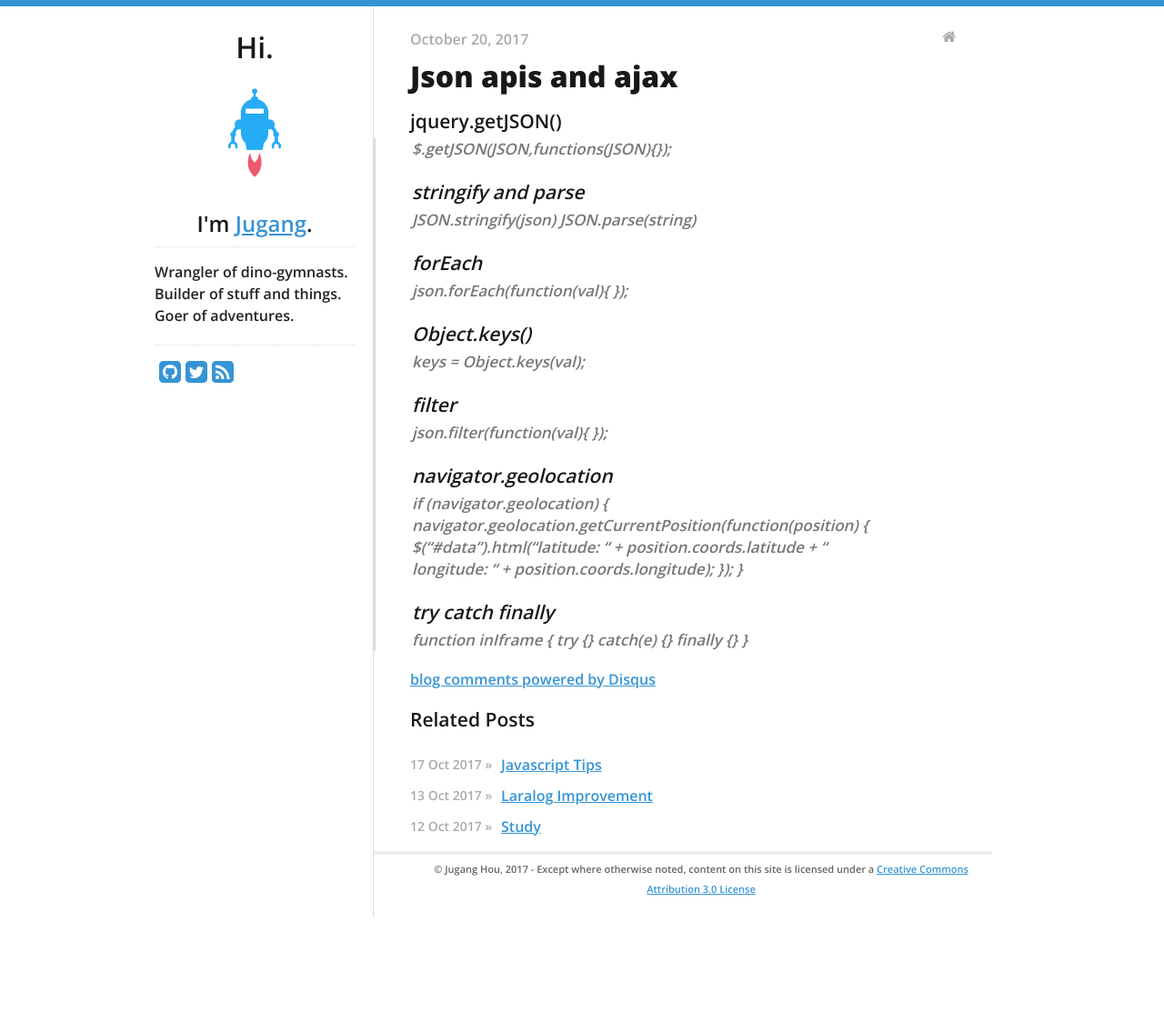
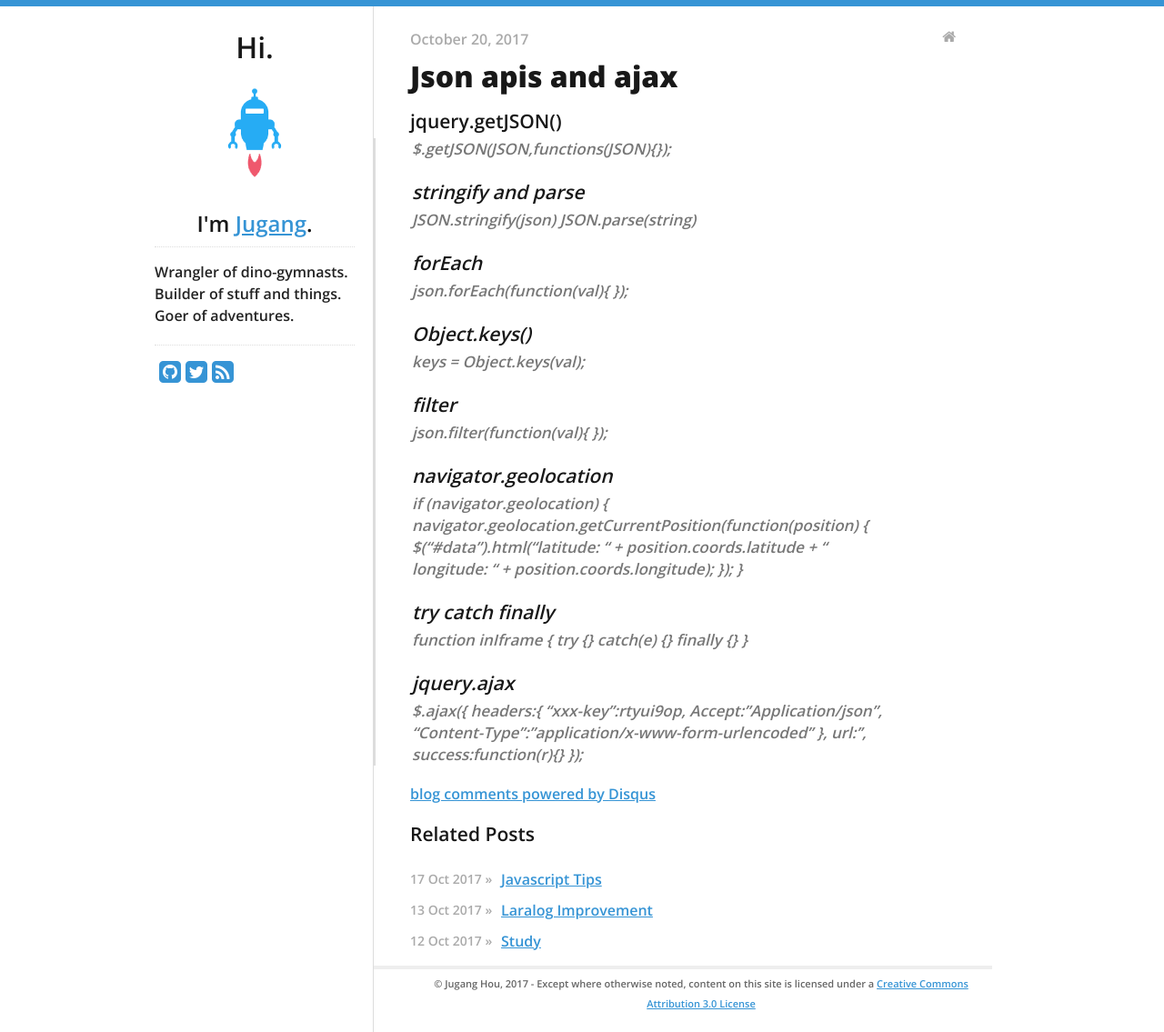
Before and after one commit to Cassini17/cassini17.github.io, a Jekyll site: the page built from _posts/2017-10-20-JSON APIs and AJAX.md, in a window 1280 px wide. Shown: the whole page at 91% size. Built offline with Jekyll 4.4.1, drawn with Linux system fonts in a browser that asks for light colours; nearby versions of some CDN libraries; our own code applies the rules of GitHub Pages for plain Markdown files; comment, search, counter and statistics services are not loaded; before the commit the page ends 1009 px from its top, so only the background shows below that.

Commit message:
Saved 2017-10-20-JSON APIs and AJAX.md with Dillinger.io

```diff
--- a/_posts/2017-10-20-JSON APIs and AJAX.md
+++ b/_posts/2017-10-20-JSON APIs and AJAX.md
@@ -19,3 +19,13 @@
 }
 #### try catch finally
 > function inIframe { try {} catch(e) {} finally {} }
+#### jquery.ajax
+> $.ajax({
+> headers:{
+> "xxx-key":rtyui9op,
+> Accept:"Application/json",
+> "Content-Type":"application/x-www-form-urlencoded"
+> },
+> url:'',
+> success:function(r){}
+> });
```
